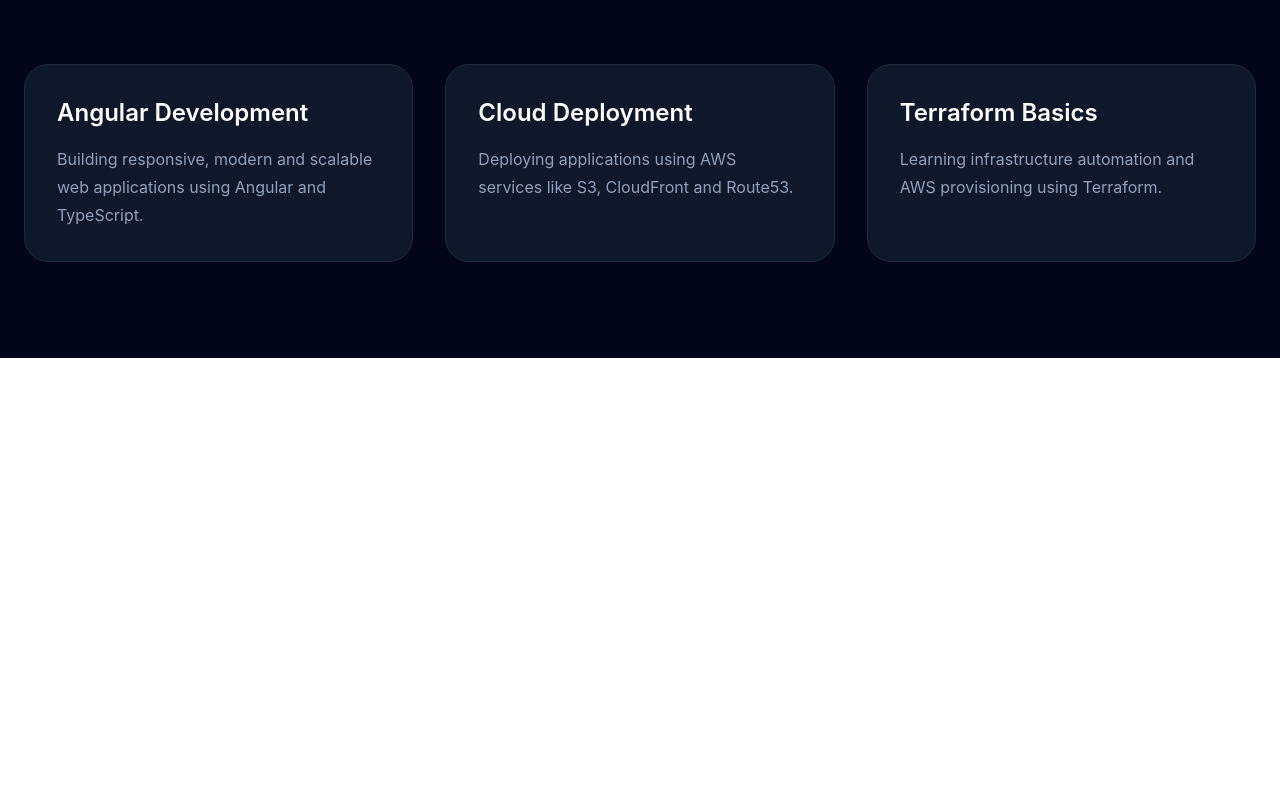
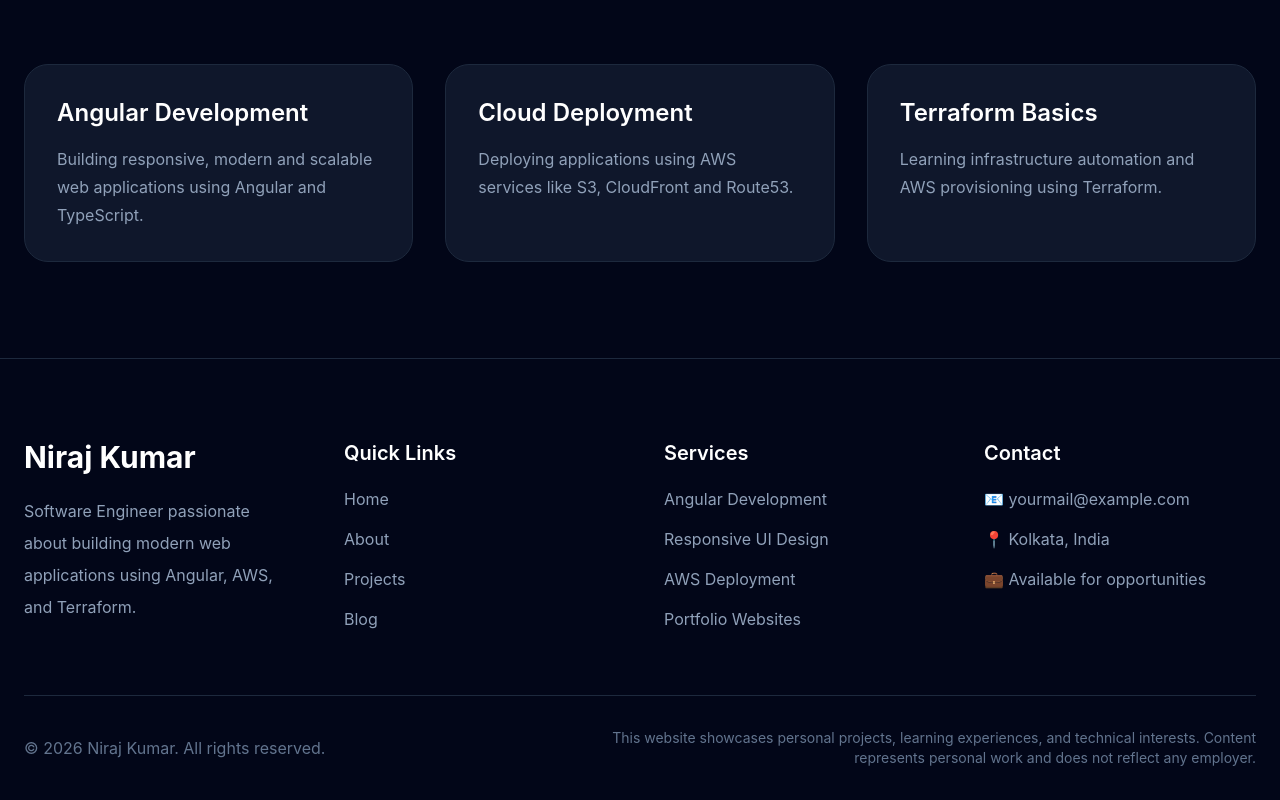
Before and after one commit to mytecharea/mytecharea, an Angular app: page / in a window 1280 px wide. Shown: the part 1207-2007 px from the top of the page. Before the commit the page ends 1565 px from the top, so only its background shows below. Built offline with nearby package versions, Linux system fonts and the light colour scheme.

Commit message:
feat: add footer component with template, styles, and tests

```diff
--- a/src/app/app.html
+++ b/src/app/app.html
@@ -1,2 +1,3 @@
 <navbar></navbar>
 <router-outlet></router-outlet>
+<app-footer></app-footer>
--- a/src/app/app.ts
+++ b/src/app/app.ts
@@ -1,10 +1,11 @@
 import { Component, signal } from '@angular/core';
 import { RouterOutlet } from '@angular/router';
 import { NavbarComponent } from './navbar.component';
+import { Footer } from "./pages/footer/footer";
 
 @Component({
   selector: 'app-root',
-  imports: [RouterOutlet, NavbarComponent],
+  imports: [RouterOutlet, NavbarComponent, Footer],
   templateUrl: './app.html',
   styleUrl: './app.css'
 })
--- /dev/null
+++ b/src/app/pages/footer/footer.html
@@ -0,0 +1,151 @@
+<footer
+  class="bg-slate-950 border-t border-slate-800 text-white pt-20 pb-8 px-6"
+>
+
+  <div class="max-w-7xl mx-auto">
+
+    <!-- Top Footer -->
+    <div
+      class="grid grid-cols-1 md:grid-cols-2 lg:grid-cols-4 gap-12 mb-16"
+    >
+
+      <!-- Brand -->
+      <div>
+
+        <h2 class="text-3xl font-bold mb-5">
+          Niraj Kumar
+        </h2>
+
+        <p class="text-slate-400 leading-8">
+          Software Engineer passionate about building
+          modern web applications using Angular,
+          AWS, and Terraform.
+        </p>
+
+      </div>
+
+      <!-- Quick Links -->
+      <div>
+
+        <h3 class="text-xl font-semibold mb-5">
+          Quick Links
+        </h3>
+
+        <ul class="space-y-4 text-slate-400">
+
+          <li>
+            <a
+              routerLink="/"
+              class="hover:text-cyan-400 transition"
+            >
+              Home
+            </a>
+          </li>
+
+          <li>
+            <a
+              routerLink="/about"
+              class="hover:text-cyan-400 transition"
+            >
+              About
+            </a>
+          </li>
+
+          <li>
+            <a
+              routerLink="/projects"
+              class="hover:text-cyan-400 transition"
+            >
+              Projects
+            </a>
+          </li>
+
+          <li>
+            <a
+              routerLink="/blog"
+              class="hover:text-cyan-400 transition"
+            >
+              Blog
+            </a>
+          </li>
+
+        </ul>
+
+      </div>
+
+      <!-- Services -->
+      <div>
+
+        <h3 class="text-xl font-semibold mb-5">
+          Services
+        </h3>
+
+        <ul class="space-y-4 text-slate-400">
+
+          <li>Angular Development</li>
+          <li>Responsive UI Design</li>
+          <li>AWS Deployment</li>
+          <li>Portfolio Websites</li>
+
+        </ul>
+
+      </div>
+
+      <!-- Contact -->
+      <div>
+
+        <h3 class="text-xl font-semibold mb-5">
+          Contact
+        </h3>
+
+        <ul class="space-y-4 text-slate-400">
+
+          <li>
+            📧 yourmail@example.com
+          </li>
+
+          <li>
+            📍 Kolkata, India
+          </li>
+
+          <li>
+            💼 Available for opportunities
+          </li>
+
+        </ul>
+
+      </div>
+
+    </div>
+
+    <!-- Divider -->
+    <div
+      class="border-t border-slate-800 pt-8"
+    >
+
+      <div
+        class="flex flex-col md:flex-row justify-between items-center gap-6"
+      >
+
+        <!-- Copyright -->
+        <p class="text-slate-500 text-center md:text-left">
+          © 2026 Niraj Kumar. All rights reserved.
+        </p>
+
+        <!-- Disclaimer -->
+        <p
+          class="text-slate-500 text-sm text-center md:text-right max-w-2xl"
+        >
+          This website showcases personal projects,
+          learning experiences, and technical interests.
+          Content represents personal work and does not
+          reflect any employer.
+        </p>
+
+      </div>
+
+    </div>
+
+  </div>
+
+</footer>
```
Also changed, not shown: src/app/pages/footer/footer.ts (added, +11 -0 lines), src/app/pages/footer/footer.css (added), 1 other file (tests, documents, lock files or other folders).
